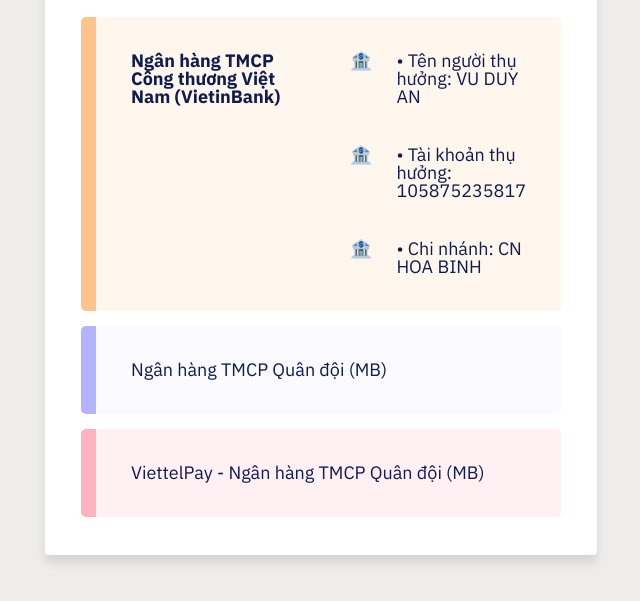
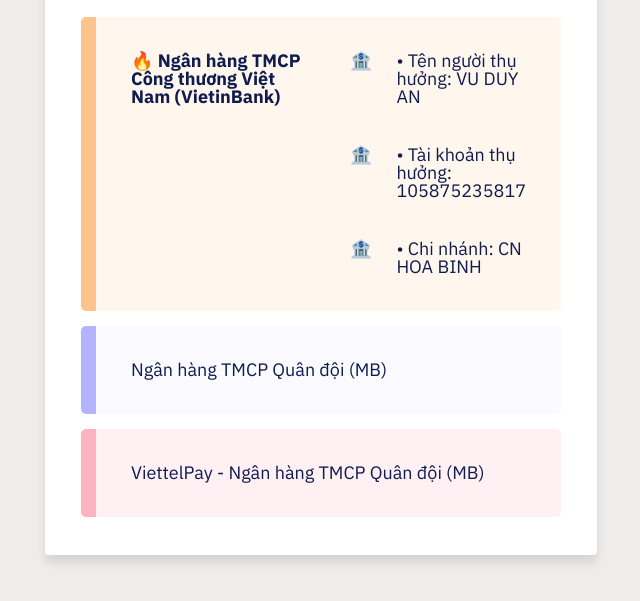
Before and after one commit to annvux6/biolink, a plain HTML site: page bankaccounts.html in a window 1280 px wide. Shown: the part 155-756 px from the top of the page, without its empty margins (319-959 px from the left). Drawn offline with nearby package versions, Linux system fonts and the light colour scheme.

Commit message:
Update bankaccounts.html

```diff
--- a/bankaccounts.html
+++ b/bankaccounts.html
@@ -18,7 +18,7 @@ AUTHOR: https://codepen.io/nicolasjengler
   <h1>Tài khoản ngân hàng</h1>
 
   <details class="ctg" open>
-    <summary>Ngân hàng TMCP Công thương Việt Nam (VietinBank)</summary>
+    <summary>🔥 Ngân hàng TMCP Công thương Việt Nam (VietinBank)</summary>
     <p>• Tên người thụ hưởng: VU DUY AN</p>
     <p>• Tài khoản thụ hưởng: 105875235817</p>
     <p>• Chi nhánh: CN HOA BINH</p>
```
